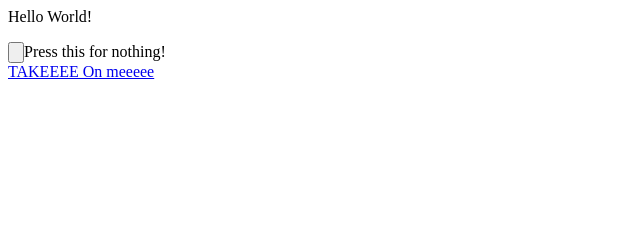
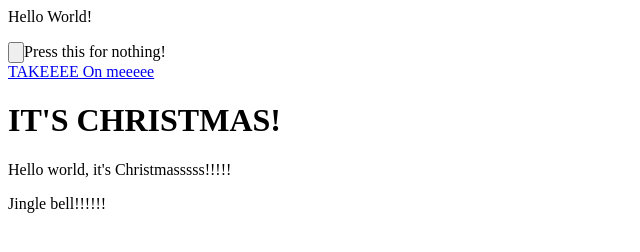
Before and after one commit to JonahhGohh/Countries, a plain HTML site: page index.html in a window 1280 px wide. Shown: the whole page, without its empty margins (0-640 px from the left). Drawn offline with Linux system fonts and the light colour scheme.

Commit message:
Added christmas descriptions

```diff
--- a/index.html
+++ b/index.html
@@ -5,3 +5,8 @@
 <div>
     <a href="https://www.youtube.com/watch?v=0bfAwn70NZc"> TAKEEEE On meeeee</a>
 </div>
+
+
+<h1>IT'S CHRISTMAS!</h1>
+<p>Hello world, it's Christmasssss!!!!!</p>
+<p>Jingle bell!!!!!!</p>
```
